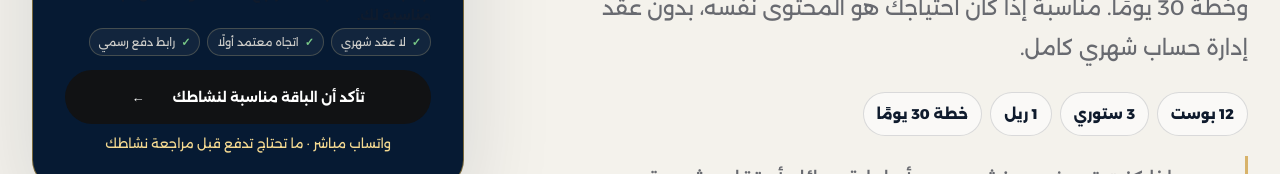
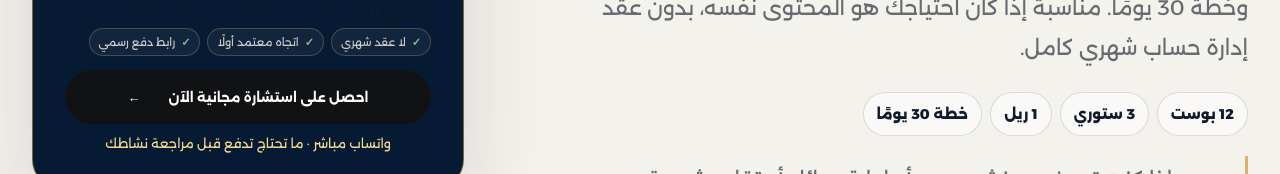
Before and after one commit to mohammedrashad2011-ui/Dewank-2026-website, a Next.js app: page /offers/30-day-content-package in a window 1280 px wide. Shown: the part 454-628 px from the top of the page. Built offline with nearby package versions, Linux system fonts and the light colour scheme; no server answers.

Commit message:
Offer consultations: first four Arabic offers

```diff
--- a/app/(ar)/offers/30-day-content-package/page.tsx
+++ b/app/(ar)/offers/30-day-content-package/page.tsx
@@ -107,7 +107,7 @@ export default function ContentOfferPage() {
           <small>سعر الباقة الكامل</small><LocalizedOfferPrice />
           <p className="sales-price-promise">ابدأ بـ50% فقط بعد ما نراجع نشاطك ونتأكد أن الباقة مناسبة لك.</p>
           <div className="offer-trust-inline" aria-label="مزايا الأمان والثقة"><span>لا عقد شهري</span><span>اتجاه معتمد أولًا</span><span>رابط دفع رسمي</span></div>
-          <LocalizedWhatsAppLink className="button primary sales-primary-cta" label="تأكد أن الباقة مناسبة لنشاطك" />
+          <LocalizedWhatsAppLink className="button primary sales-primary-cta" label="احصل على استشارة مجانية الآن" />
           <small className="sales-cta-note">واتساب مباشر · ما تحتاج تدفع قبل مراجعة نشاطك</small>
         </aside>
 
@@ -124,7 +124,7 @@ export default function ContentOfferPage() {
       <section className="shell sales-outcomes" aria-labelledby="sales-outcomes-title">
         <div className="sales-section-head compact"><span className="section-label">القيمة اللي تحصل عليها</span><h2 id="sales-outcomes-title">مو 16 تصميمًا وبس<br/>أنت تحصل على شهر جاهز للحضور</h2></div>
         <div className="sales-outcome-grid">{afterDelivery.map(([title, text]) => <article key={title}><span>✓</span><div><h3>{title}</h3><p>{text}</p></div></article>)}</div>
-        <div className="sales-mid-cta"><p>إذا هذا اللي ناقص حسابك، خلّنا نتأكد من ملاءمة الباقة قبل ما تدفع أي شيء.</p><LocalizedWhatsAppLink className="button primary" label="راجع الباقة معي على واتساب" /></div>
+        <div className="sales-mid-cta"><p>إذا هذا اللي ناقص حسابك، خلّنا نتأكد من ملاءمة الباقة قبل ما تدفع أي شيء.</p><LocalizedWhatsAppLink className="button primary" label="احصل على استشارة مجانية الآن" /></div>
       </section>
 
       <section className="shell offer-deliverables sales-deliverables">
@@ -157,10 +157,10 @@ export default function ContentOfferPage() {
       </section>
 
       <section className="shell offer-final-cta sales-final-cta">
-        <LocalizedOfferKicker /><h2>إذا تحتاج المحتوى، لا تدفع مقابل إدارة كاملة ما تحتاجها</h2><p>أرسل لنا نوع نشاطك. نراجع هل باقة 30 يومًا هي الأنسب، أو تحتاج إدارة شهرية أوسع، ثم نوضح لك الخطوة التالية.</p><LocalizedWhatsAppLink className="button primary" label="أرسل نشاطي وأتأكد من الخيار المناسب" /><small>لا التزام قبل المراجعة · 50% فقط عند بدء التنفيذ</small>
+        <LocalizedOfferKicker /><h2>إذا تحتاج المحتوى، لا تدفع مقابل إدارة كاملة ما تحتاجها</h2><p>أرسل لنا نوع نشاطك. نراجع هل باقة 30 يومًا هي الأنسب، أو تحتاج إدارة شهرية أوسع، ثم نوضح لك الخطوة التالية.</p><LocalizedWhatsAppLink className="button primary" label="احصل على استشارة مجانية الآن" /><small>لا التزام قبل المراجعة · 50% فقط عند بدء التنفيذ</small>
       </section>
 
-      <div className="sales-mobile-sticky" aria-label="تواصل سريع عبر واتساب"><LocalizedWhatsAppLink className="button primary" label="اسأل عن باقة 30 يوم" /></div>
+      <div className="sales-mobile-sticky" aria-label="تواصل سريع عبر واتساب"><LocalizedWhatsAppLink className="button primary" label="احصل على استشارة مجانية الآن" /></div>
       <Footer />
     </main>
   );
--- a/app/(ar)/offers/google-ads-launch/localized-google-ads-launch.tsx
+++ b/app/(ar)/offers/google-ads-launch/localized-google-ads-launch.tsx
@@ -9,7 +9,7 @@ export function GoogleAdsLaunchPrice() {
 
 export function GoogleAdsLaunchLink({ className, label }: { className: string; label: string }) {
   const price = useOfferPrice("google-ads-launch");
-  const text = `مرحبًا ديوانك، أريد باقة إطلاق Google Ads بسعر ${price.formattedAmount} ${price.currencyLabel}.`;
+  const text = `مرحبًا ديوانك، أرغب في استشارة مجانية مبدئية بخصوص باقة إطلاق Google Ads بسعر ${price.formattedAmount} ${price.currencyLabel}. نشاطي: `;
   const href = `https://wa.me/97339066649?text=${encodeURIComponent(text)}`;
   return <a className={className} href={href} target="_blank" rel="noreferrer">{label} <span>←</span></a>;
 }
--- a/app/(ar)/offers/google-ads-launch/page.tsx
+++ b/app/(ar)/offers/google-ads-launch/page.tsx
@@ -106,7 +106,7 @@ export default function GoogleAdsLaunchOffer() {
           <GoogleAdsLaunchPrice />
           <div className="offer-trust-inline"><span>حملة Search</span><span>تتبع تحويل</span><span>7 أيام متابعة تقنية</span></div>
           <p>ميزانية الإعلان تُدفع إلى Google مباشرة. لا تشمل الباقة Landing Page جديدة أو إدارة وتحسين شهري مستمر.</p>
-          <GoogleAdsLaunchLink className="button primary" label="ابدأ تشغيل حملة Google Ads" />
+          <GoogleAdsLaunchLink className="button primary" label="احصل على استشارة مجانية الآن" />
         </aside>
       </section>
 
@@ -167,7 +167,7 @@ export default function GoogleAdsLaunchOffer() {
 
       <section className="shell offer-final-cta google-ads-final">
         <div><span className="section-label">جاهز للإطلاق؟</span><h2>اجعل أول صرف على Google<br/>يبدأ بإعداد محسوب</h2><p>أرسل لنا نشاطك، السوق المستهدف، ورابط الصفحة الحالية ونراجع ملاءمتها قبل بدء الحملة.</p></div>
-        <GoogleAdsLaunchLink className="button primary" label="ابدأ عبر واتساب" />
+        <GoogleAdsLaunchLink className="button primary" label="احصل على استشارة مجانية الآن" />
         <div className="google-ads-links"><Link href="/guides/google-ads-cost-saudi-arabia">تريد فهم التكلفة والميزانية أولًا؟</Link><Link href="/paid-ads">تحتاج إدارة Google Ads مستمرة؟</Link><Link href="/offers/landing-page-package">تحتاج صفحة هبوط أولًا؟</Link></div>
       </section>
 
--- a/app/(ar)/offers/instagram-14-day-upgrade/localized-instagram-upgrade.tsx
+++ b/app/(ar)/offers/instagram-14-day-upgrade/localized-instagram-upgrade.tsx
@@ -9,6 +9,6 @@ export function InstagramUpgradePrice() {
 
 export function InstagramUpgradeWhatsApp({ className, label }: { className: string; label: string }) {
   const price = useOfferPrice("instagram-14-day-upgrade");
-  const text = `مرحبًا ديوانك، أريد باقة تطوير حساب إنستجرام خلال 14 يوم بسعر ${price.formattedAmount} ${price.currencyLabel}.`;
+  const text = `مرحبًا ديوانك، أرغب في استشارة مجانية مبدئية بخصوص باقة تطوير إنستجرام خلال 14 يومًا بسعر ${price.formattedAmount} ${price.currencyLabel}. رابط حسابي: `;
   return <a className={className} href={`https://wa.me/97339066649?text=${encodeURIComponent(text)}`} target="_blank" rel="noreferrer">{label} <span>←</span></a>;
 }
--- a/app/(ar)/offers/instagram-14-day-upgrade/page.tsx
+++ b/app/(ar)/offers/instagram-14-day-upgrade/page.tsx
@@ -93,7 +93,7 @@ export default function Instagram14DayUpgradeOffer() {
           <InstagramUpgradePrice />
           <div className="offer-trust-inline"><span>مراجعة شاملة</span><span>6 تصميمات</span><span>خطة 14 يومًا</span></div>
           <p>سعر الباقة يشمل التطوير والنماذج والخطة فقط. لا يشمل الإعلانات أو التصوير أو الإدارة اليومية المستمرة.</p>
-          <InstagramUpgradeWhatsApp className="button primary" label="ابدأ تطوير الحساب" />
+          <InstagramUpgradeWhatsApp className="button primary" label="احصل على استشارة مجانية الآن" />
         </aside>
       </section>
 
@@ -150,7 +150,7 @@ export default function Instagram14DayUpgradeOffer() {
 
       <section className="shell offer-final instagram-upgrade-final">
         <div><small>14 DAY INSTAGRAM UPGRADE</small><h2>خلي أول زيارة للحساب<br/><em>تقول إنك مرتب وجاهز</em></h2><p>لو الحساب قائم لكنه لا يعكس مستوى مشروعك، هذه نقطة بداية مركزة قبل أن تدفع على محتوى أكثر أو إعلانات أكثر.</p></div>
-        <InstagramUpgradeWhatsApp className="button primary" label="ابدأ تطوير الحساب" />
+        <InstagramUpgradeWhatsApp className="button primary" label="احصل على استشارة مجانية الآن" />
         <div className="instagram-upgrade-links"><Link href="/offers/30-day-content-package">تحتاج محتوى شهر كامل؟</Link><Link href="/services/social-media-content">تحتاج إدارة سوشيال ميديا مستمرة؟</Link></div>
       </section>
 
--- a/app/(ar)/offers/landing-page-package/localized-landing-offer.tsx
+++ b/app/(ar)/offers/landing-page-package/localized-landing-offer.tsx
@@ -10,7 +10,7 @@ export function LandingOfferPrice({ kind }: { kind: "base" | "full" }) {
 export function LandingOfferWhatsApp({ kind, className, label }: { kind: "base" | "full"; className: string; label: string }) {
   const price = useOfferPrice(kind === "base" ? "landing-page-package" : "landing-page-package-full");
   const packageName = kind === "base" ? "باقة صفحة الهبوط" : "باقة صفحة الهبوط الكاملة مع الدومين والاستضافة";
-  const text = `مرحبًا ديوانك، أريد حجز ${packageName} بسعر ${price.formattedAmount} ${price.currencyLabel}.`;
+  const text = `مرحبًا ديوانك، أرغب في استشارة مجانية مبدئية بخصوص ${packageName} بسعر ${price.formattedAmount} ${price.currencyLabel}. نشاطي: `;
   const href = `https://wa.me/97339066649?text=${encodeURIComponent(text)}`;
   return <a className={className} href={href} target="_blank" rel="noreferrer">{label} <span>←</span></a>;
 }
--- a/app/(ar)/offers/landing-page-package/page.tsx
+++ b/app/(ar)/offers/landing-page-package/page.tsx
@@ -75,7 +75,7 @@ export default function LandingPageOffer() {
           <LandingOfferPrice kind="base" />
           <div className="offer-trust-inline"><span>صفحة مخصصة</span><span>50% لبدء العمل</span><span>تتبع كامل</span></div>
           <p>تشمل التصميم والكتابة والربط والتتبع. لا تشمل رسوم الدومين أو الاستضافة.</p>
-          <LandingOfferWhatsApp kind="base" className="button primary" label="احجز صفحة الهبوط" />
+          <LandingOfferWhatsApp kind="base" className="button primary" label="احصل على استشارة مجانية الآن" />
         </aside>
       </section>
 
@@ -94,14 +94,14 @@ export default function LandingPageOffer() {
             <h3>باقة صفحة الهبوط</h3>
             <LandingOfferPrice kind="base" />
             <ul><li>تصميم وكتابة صفحة واحدة</li><li>ربط واتساب ونموذج البيانات</li><li>GA4 وGTM وتتبع التحويلات</li><li>SEO أساسي وSSL والنشر</li><li>جولتا تعديل</li></ul>
-            <LandingOfferWhatsApp kind="base" className="button secondary" label="اختر الباقة الأساسية" />
+            <LandingOfferWhatsApp kind="base" className="button secondary" label="احصل على استشارة مجانية الآن" />
           </article>
           <article className="offer-fit-card limits landing-package-card featured">
             <small>لمن يبدأ من الصفر</small>
             <h3>الباقة الكاملة</h3>
             <LandingOfferPrice kind="full" />
             <ul><li>كل ما في الباقة الأساسية</li><li>دومين لمدة عام باسم العميل</li><li>استضافة لمدة عام</li><li>ربط الدومين وSSL والإعداد</li><li>بريد مهني واحد عند توفره</li></ul>
-            <LandingOfferWhatsApp kind="full" className="button primary" label="اختر الباقة الكاملة" />
+            <LandingOfferWhatsApp kind="full" className="button primary" label="احصل على استشارة مجانية الآن" />
           </article>
         </div>
       </section>
@@ -118,7 +118,7 @@ export default function LandingPageOffer() {
         <span className="offer-kicker">صفحة مخصصة · تسليم خلال 7–10 أيام</span>
         <h2>اجعل خدمتك واضحة قبل أن تطلب من العميل شراءها</h2>
         <p>اختر الباقة المناسبة وسنسألك عن نشاطك وهدف الصفحة قبل بدء التنفيذ.</p>
-        <LandingOfferWhatsApp kind="base" className="button primary" label="ابدأ بصفحة تبيع خدمتك" />
+        <LandingOfferWhatsApp kind="base" className="button primary" label="احصل على استشارة مجانية الآن" />
         <div><Link href="/offers/small-business-website">تحتاج موقعًا من عدة صفحات؟</Link> · <Link href="/guides/website-design-cost-saudi-arabia">قارن أسعار تصميم المواقع</Link> · <Link href="/offers">← العودة إلى جميع العروض</Link></div>
       </section>
       <Footer />
--- a/app/(ar)/offers/localized-offer.tsx
+++ b/app/(ar)/offers/localized-offer.tsx
@@ -51,7 +51,7 @@ export function LocalizedOfferKicker() {
 
 export function LocalizedWhatsAppLink({ className, label }: { className: string; label: string }) {
   const price = useLocalizedPrice();
-  const text = `مرحبًا ديوانك، مهتم بباقة محتوى 30 يوم بسعر ${price.formattedAmount} ${price.currencyLabel}. أريد التأكد هل الباقة مناسبة لنشاطي وما المطلوب للبدء.`;
+  const text = `مرحبًا ديوانك، أرغب في استشارة مجانية مبدئية لمعرفة مدى مناسبة باقة محتوى 30 يوم بسعر ${price.formattedAmount} ${price.currencyLabel}. نشاطي: `;
   const href = `https://wa.me/97339066649?text=${encodeURIComponent(text)}`;
   return <a className={className} href={href} target="_blank" rel="noreferrer">{label} <span>←</span></a>;
 }
```
